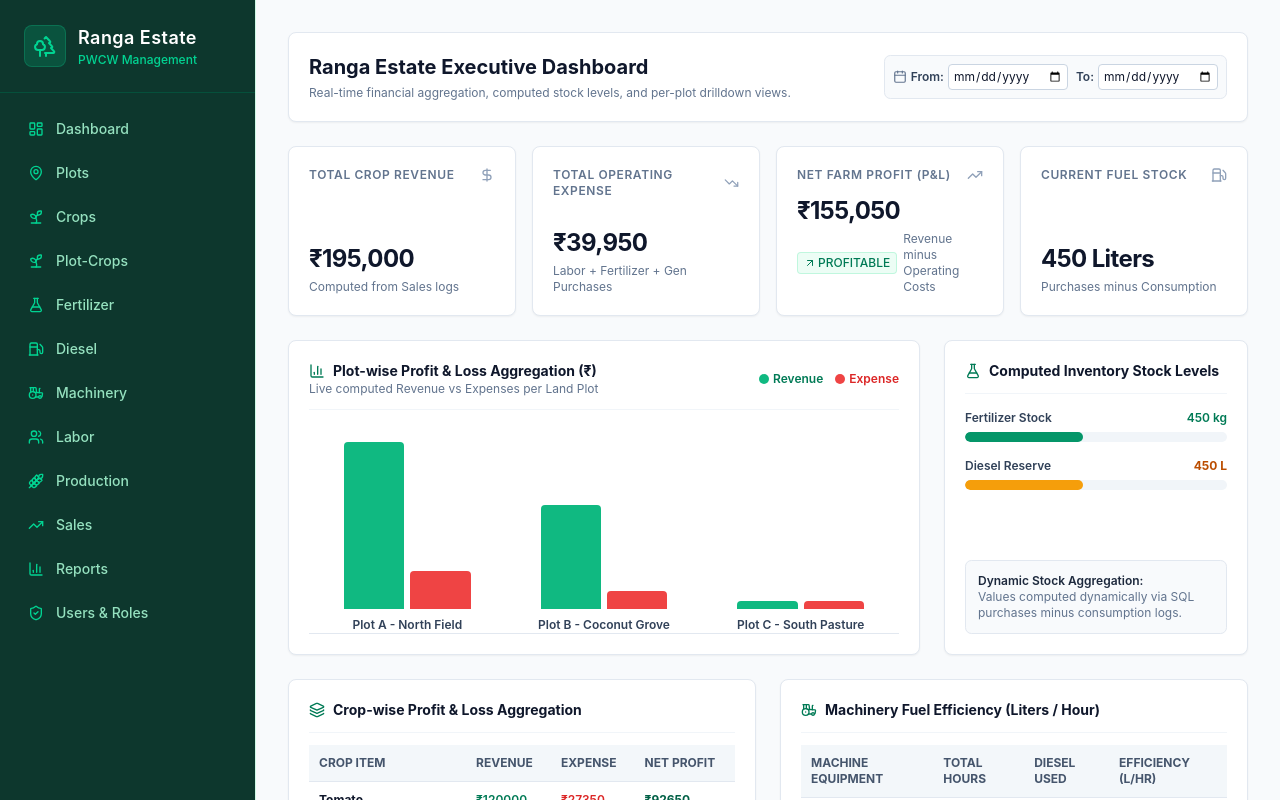
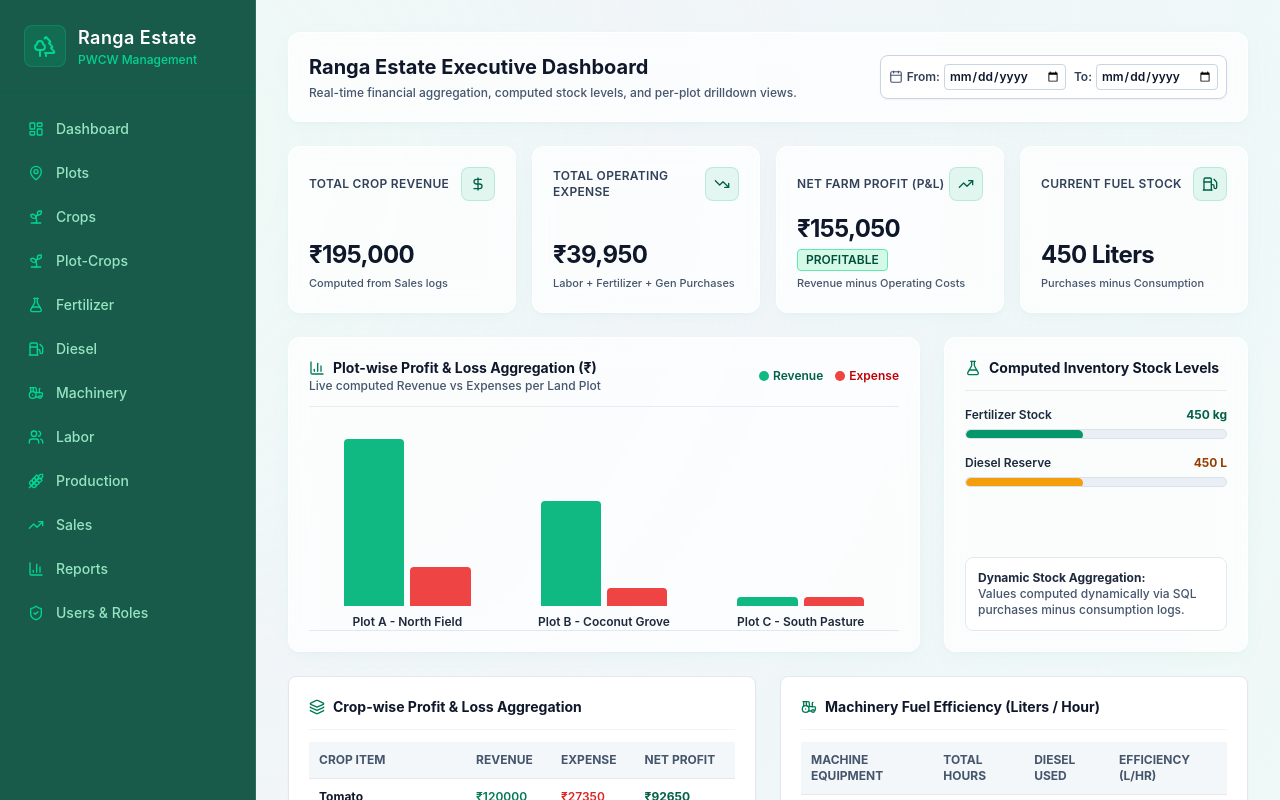
Before and after one commit to suressvar/Estate-PWCW-Project, a Next.js app: page / in a window 1280 px wide. Shown: the top 800 px of the page. Built offline with nearby package versions, Linux system fonts and the light colour scheme.

Commit message:
feat: implement fertilizer logs page with RBAC simulation and glassmorphism UI styling

```diff
--- a/src/app/globals.css
+++ b/src/app/globals.css
@@ -10,7 +10,38 @@ div[class*="nextjs-portal"] {
   display: none !important;
 }
 
+/* Glassmorphism Structural Tokens */
+.glass-panel {
+  background: rgba(255, 255, 255, 0.72);
+  backdrop-filter: blur(12px);
+  -webkit-backdrop-filter: blur(12px);
+  border: 1px solid rgba(255, 255, 255, 0.8);
+  box-shadow: 0 4px 20px -2px rgba(16, 185, 129, 0.05), 0 2px 6px -1px rgba(0, 0, 0, 0.03);
+}
+
+.glass-sidebar {
+  background: rgba(6, 78, 59, 0.92);
+  backdrop-filter: blur(16px);
+  -webkit-backdrop-filter: blur(16px);
+  border-right: 1px solid rgba(255, 255, 255, 0.1);
+}
+
+.glass-modal {
+  background: rgba(255, 255, 255, 0.88);
+  backdrop-filter: blur(20px);
+  -webkit-backdrop-filter: blur(20px);
+  border: 1px solid rgba(255, 255, 255, 0.9);
+  box-shadow: 0 20px 25px -5px rgba(0, 0, 0, 0.1), 0 8px 10px -6px rgba(0, 0, 0, 0.05);
+}
+
+/* Ambient Estate Light Background Gradient Wash */
+.bg-ambient-estate {
+  background: radial-gradient(circle at 10% 20%, rgba(236, 253, 245, 0.8) 0%, rgba(241, 245, 249, 0.9) 40%, rgba(236, 253, 245, 0.5) 100%);
+  background-attachment: fixed;
+}
+
 @theme inline {
+
 
   --font-sans: -apple-system, BlinkMacSystemFont, "SF Pro Text", "SF Pro Display", "Helvetica Neue", Arial, sans-serif;
   --color-background: var(--background);
--- a/src/app/layout.tsx
+++ b/src/app/layout.tsx
@@ -13,10 +13,11 @@ export default function RootLayout({
   children: React.ReactNode;
 }>) {
   return (
-    <html lang="en" className="h-full bg-slate-50">
-      <body className="min-h-full antialiased text-slate-900 font-sans">
+    <html lang="en" className="h-full bg-slate-100">
+      <body className="min-h-full antialiased text-slate-900 font-sans bg-ambient-estate">
         <AppShell>{children}</AppShell>
       </body>
     </html>
   );
+
 }
--- a/src/app/page.tsx
+++ b/src/app/page.tsx
@@ -53,28 +53,28 @@ export default function DashboardPage() {
   return (
     <div className="max-w-7xl mx-auto space-y-6">
       {/* Top Banner / Date Filter Controls */}
-      <div className="flex flex-col md:flex-row md:items-center justify-between bg-white p-5 rounded-lg border border-slate-200 shadow-xs gap-4">
+
+      <div className="flex flex-col md:flex-row md:items-center justify-between glass-panel p-5 rounded-xl gap-4">
         <div>
           <div className="flex items-center gap-2">
             <h1 className="text-xl font-bold text-slate-900">Ranga Estate Executive Dashboard</h1>
           </div>
-
-          <p className="text-xs text-slate-500 mt-1">
+          <p className="text-xs text-slate-600 font-medium mt-1">
             Real-time financial aggregation, computed stock levels, and per-plot drilldown views.
           </p>
         </div>
 
-        {/* Date Range Filter Controls */}
-        <div className="flex flex-wrap items-center gap-2 bg-slate-50 p-2 rounded-md border border-slate-200">
+        {/* Date Range Filter Controls (Solid background for input clarity) */}
+        <div className="flex flex-wrap items-center gap-2 bg-white p-2 rounded-lg border border-slate-300 shadow-xs">
           <div className="flex items-center gap-1 text-xs">
-            <Calendar className="w-3.5 h-3.5 text-slate-500" />
+            <Calendar className="w-3.5 h-3.5 text-slate-600" />
             <span className="font-semibold text-slate-700">From:</span>
             <input
               id="start-date-filter"
               type="date"
               value={startDate}
               onChange={(e) => setStartDate(e.target.value)}
-              className="p-1 bg-white border border-slate-300 rounded text-slate-900 text-xs"
+              className="p-1 bg-white border border-slate-300 rounded text-slate-900 text-xs font-semibold"
             />
           </div>
 
@@ -85,14 +85,14 @@ export default function DashboardPage() {
               type="date"
               value={endDate}
               onChange={(e) => setEndDate(e.target.value)}
-              className="p-1 bg-white border border-slate-300 rounded text-slate-900 text-xs"
+              className="p-1 bg-white border border-slate-300 rounded text-slate-900 text-xs font-semibold"
             />
           </div>
 
           {(startDate || endDate) && (
             <button
               onClick={() => { setStartDate(""); setEndDate(""); }}
-              className="px-2 py-1 text-xs font-semibold text-red-600 bg-white hover:bg-red-50 border border-red-200 rounded"
+              className="px-2 py-1 text-xs font-semibold text-red-700 bg-red-50 hover:bg-red-100 border border-red-200 rounded"
             >
               Reset Filter
             </button>
@@ -133,21 +133,21 @@ export default function DashboardPage() {
       {/* Analytics Section: Plot P&L + Stock Level Gauges */}
       <div className="grid grid-cols-1 lg:grid-cols-3 gap-6">
         {/* Plot-wise P&L Chart */}
-        <div className="lg:col-span-2 bg-white p-5 rounded-lg border border-slate-200 shadow-xs space-y-4">
-          <div className="flex items-center justify-between border-b border-slate-100 pb-3">
+        <div className="lg:col-span-2 glass-panel p-5 rounded-xl space-y-4">
+          <div className="flex items-center justify-between border-b border-slate-200/80 pb-3">
             <div>
               <h2 className="text-sm font-bold text-slate-900 flex items-center gap-2">
                 <BarChart3 className="w-4 h-4 text-emerald-700" />
                 Plot-wise Profit & Loss Aggregation (₹)
               </h2>
-              <p className="text-xs text-slate-500">Live computed Revenue vs Expenses per Land Plot</p>
+              <p className="text-xs text-slate-600 font-medium">Live computed Revenue vs Expenses per Land Plot</p>
             </div>
             <div className="flex items-center gap-3 text-xs font-semibold">
-              <span className="flex items-center gap-1 text-emerald-700">
+              <span className="flex items-center gap-1 text-emerald-800">
                 <span className="w-2.5 h-2.5 rounded-full bg-emerald-500 inline-block"></span>
                 Revenue
               </span>
-              <span className="flex items-center gap-1 text-red-600">
+              <span className="flex items-center gap-1 text-red-700">
                 <span className="w-2.5 h-2.5 rounded-full bg-red-500 inline-block"></span>
                 Expense
               </span>
@@ -165,7 +165,7 @@ export default function DashboardPage() {
                         className="w-1/3 bg-emerald-500 rounded-t relative hover:bg-emerald-600 transition-all flex flex-col justify-end items-center"
                         style={{ height: `${Math.max(5, (item.Revenue / maxVal) * 100)}%` }}
                       >
-                        <span className="opacity-0 group-hover:opacity-100 transition-opacity absolute -top-6 text-[10px] font-bold text-emerald-700 bg-emerald-50 px-1 rounded border border-emerald-200">
+                        <span className="opacity-0 group-hover:opacity-100 transition-opacity absolute -top-6 text-[10px] font-bold text-emerald-800 bg-emerald-100 px-1 rounded border border-emerald-300">
                           ₹{item.Revenue}
                         </span>
                       </div>
@@ -173,12 +173,12 @@ export default function DashboardPage() {
                         className="w-1/3 bg-red-500 rounded-t relative hover:bg-red-600 transition-all flex flex-col justify-end items-center"
                         style={{ height: `${Math.max(5, (item.Expense / maxVal) * 100)}%` }}
                       >
-                        <span className="opacity-0 group-hover:opacity-100 transition-opacity absolute -top-6 text-[10px] font-bold text-red-700 bg-red-50 px-1 rounded border border-red-200">
+                        <span className="opacity-0 group-hover:opacity-100 transition-opacity absolute -top-6 text-[10px] font-bold text-red-800 bg-red-100 px-1 rounded border border-red-300">
                           ₹{item.Expense}
                         </span>
                       </div>
                     </div>
-                    <span className="text-xs font-semibold text-slate-700">{item.plot}</span>
+                    <span className="text-xs font-semibold text-slate-800">{item.plot}</span>
                   </div>
                 );
               })}
@@ -187,9 +187,9 @@ export default function DashboardPage() {
         </div>
 
         {/* Computed Stock Gauges */}
-        <div className="bg-white p-5 rounded-lg border border-slate-200 shadow-xs space-y-5 flex flex-col justify-between">
+        <div className="glass-panel p-5 rounded-xl space-y-5 flex flex-col justify-between">
           <div>
-            <h2 className="text-sm font-bold text-slate-900 flex items-center gap-2 border-b border-slate-100 pb-3">
+            <h2 className="text-sm font-bold text-slate-900 flex items-center gap-2 border-b border-slate-200/80 pb-3">
               <FlaskConical className="w-4 h-4 text-emerald-700" />
               Computed Inventory Stock Levels
             </h2>
@@ -197,10 +197,10 @@ export default function DashboardPage() {
             <div className="mt-4 space-y-4 text-xs">
               <div className="space-y-1.5">
                 <div className="flex justify-between font-semibold">
-                  <span className="text-slate-700">Fertilizer Stock</span>
-                  <span className="text-emerald-700">{kpis.currentFertilizerStockKg} kg</span>
+                  <span className="text-slate-800">Fertilizer Stock</span>
+                  <span className="text-emerald-800 font-bold">{kpis.currentFertilizerStockKg} kg</span>
                 </div>
-                <div className="w-full bg-slate-100 rounded-full h-2.5 overflow-hidden">
+                <div className="w-full bg-slate-200/70 rounded-full h-2.5 overflow-hidden border border-slate-300/50">
                   <div
                     className="bg-emerald-600 h-2.5 rounded-full"
                     style={{ width: `${Math.min(100, (kpis.currentFertilizerStockKg / 1000) * 100)}%` }}
@@ -210,10 +210,10 @@ export default function DashboardPage() {
 
               <div className="space-y-1.5">
                 <div className="flex justify-between font-semibold">
-                  <span className="text-slate-700">Diesel Reserve</span>
-                  <span className="text-amber-700 font-bold">{kpis.currentDieselStockLiters} L</span>
+                  <span className="text-slate-800">Diesel Reserve</span>
+                  <span className="text-amber-800 font-bold">{kpis.currentDieselStockLiters} L</span>
                 </div>
-                <div className="w-full bg-slate-100 rounded-full h-2.5 overflow-hidden">
+                <div className="w-full bg-slate-200/70 rounded-full h-2.5 overflow-hidden border border-slate-300/50">
                   <div
                     className="bg-amber-500 h-2.5 rounded-full"
                     style={{ width: `${Math.min(100, (kpis.currentDieselStockLiters / 1000) * 100)}%` }}
@@ -223,14 +223,15 @@ export default function DashboardPage() {
             </div>
           </div>
 
-          <div className="p-3 bg-slate-50 border border-slate-200 rounded-md text-xs space-y-1">
-            <span className="font-semibold text-slate-800">Dynamic Stock Aggregation:</span>
-            <p className="text-slate-500">
+          <div className="p-3 bg-white/90 border border-slate-200 rounded-lg text-xs space-y-1">
+            <span className="font-bold text-slate-800">Dynamic Stock Aggregation:</span>
+            <p className="text-slate-600 font-medium">
               Values computed dynamically via SQL purchases minus consumption logs.
             </p>
           </div>
         </div>
       </div>
+
 
       {/* Machinery Fuel Efficiency & Crop-wise P&L Section */}
       <div className="grid grid-cols-1 lg:grid-cols-2 gap-6">
--- a/src/components/sidebar.tsx
+++ b/src/components/sidebar.tsx
@@ -39,7 +39,8 @@ export const navItems: NavItem[] = [
 
 export function Sidebar() {
   return (
-    <aside className="w-64 border-r border-emerald-100 bg-emerald-950/95 text-emerald-100 flex flex-col min-h-screen">
+    <aside className="w-64 glass-sidebar text-emerald-100 flex flex-col min-h-screen">
+
       {/* Brand Header */}
       <div className="p-6 border-b border-emerald-800/60 flex items-center gap-3">
         <div className="p-2 bg-emerald-600/30 rounded-lg border border-emerald-500/30 text-emerald-400">
--- a/src/components/ui/stat-card.tsx
+++ b/src/components/ui/stat-card.tsx
@@ -1,5 +1,4 @@
 import React from "react";
-import { ArrowUpRight, ArrowDownRight, TrendingUp, TrendingDown } from "lucide-react";
 
 interface StatCardProps {
   title: string;
@@ -12,35 +11,32 @@ interface StatCardProps {
 
 export function StatCard({ title, value, change, isPositive, subtitle, icon: Icon }: StatCardProps) {
   return (
-    <div className="p-5 bg-white rounded-lg border border-slate-200 shadow-xs flex flex-col justify-between space-y-3">
+    <div className="glass-panel p-5 rounded-xl transition-all duration-200 hover:shadow-md flex flex-col justify-between">
       <div className="flex items-center justify-between">
-        <span className="text-xs font-semibold uppercase tracking-wider text-slate-500">{title}</span>
-        {Icon && <Icon className="w-4 h-4 text-slate-400" />}
+        <span className="text-xs font-semibold text-slate-700 tracking-wide uppercase">{title}</span>
+        {Icon && (
+          <div className="p-2 bg-emerald-500/10 rounded-lg text-emerald-800 border border-emerald-500/20">
+            <Icon className="w-4 h-4" />
+          </div>
+        )}
       </div>
 
-      <div className="space-y-1">
-        <div className="text-2xl font-bold tracking-tight text-slate-900">{value}</div>
-        {(change || subtitle) && (
-          <div className="flex items-center gap-1.5 text-xs">
+      <div className="mt-3 space-y-1">
+        <div className="text-2xl font-bold text-slate-900 tracking-tight">{value}</div>
         {change && (
+          <div className="flex items-center gap-1">
             <span
-                className={`inline-flex items-center px-1.5 py-0.5 rounded font-medium ${
+              className={`inline-flex items-center px-2 py-0.5 rounded text-xs font-semibold ${
                 isPositive
-                    ? "bg-emerald-50 text-emerald-700 border border-emerald-200/60"
-                    : "bg-red-50 text-red-700 border border-red-200/60"
+                  ? "bg-emerald-100/90 text-emerald-900 border border-emerald-300"
+                  : "bg-red-100/90 text-red-900 border border-red-300"
               }`}
             >
-                {isPositive ? (
-                  <ArrowUpRight className="w-3 h-3 mr-0.5 inline" />
-                ) : (
-                  <ArrowDownRight className="w-3 h-3 mr-0.5 inline" />
-                )}
               {change}
             </span>
-            )}
-            {subtitle && <span className="text-slate-500">{subtitle}</span>}
           </div>
         )}
+        {subtitle && <p className="text-[11px] text-slate-600 font-medium">{subtitle}</p>}
       </div>
     </div>
   );
```
Also changed, not shown: src/app/fertilizer/page.tsx (+7 -6 lines), src/components/cascade-log-form.tsx (+4 -3 lines). Lines whose indentation alone changed are shown as unchanged.
